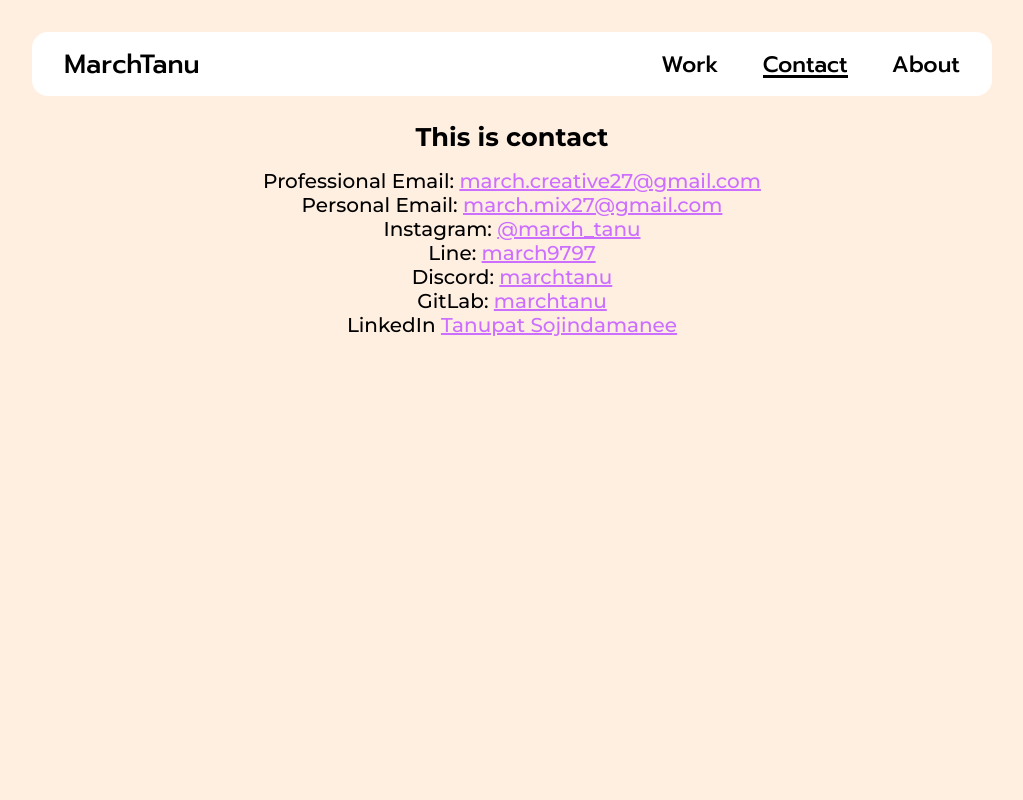
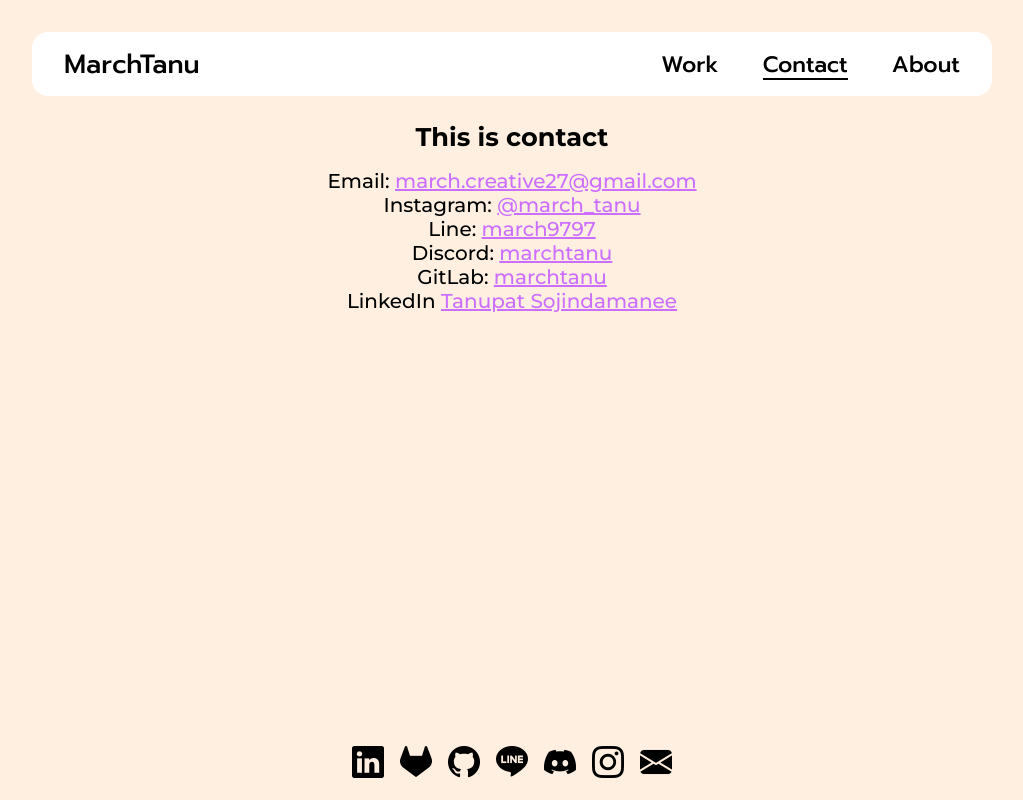
Before and after one commit to march-portfolio/frontend, a Next.js app: page /pages/contact in a window 1280 px wide. Shown: the whole page, without its empty margins (128-1151 px from the left). Built offline with nearby package versions, Linux system fonts and the light colour scheme; a web font is replaced by a local one.

Commit message:
minor fix css

```diff
--- a/src/app/globals.scss
+++ b/src/app/globals.scss
@@ -16,3 +16,31 @@ h1{
     font-size: clamp(1rem,2vw,1.5rem);
   }
 }
+
+.email i:hover {
+  color: #0074d4;
+}
+
+.ig i:hover {
+  color: #e4405f;
+}
+
+.line i:hover {
+  color: #00c300;
+}
+
+.discord i:hover {
+  color: #7289da;
+}
+
+.gitlab i:hover {
+  color: #fc6d26;
+}
+
+.github i:hover {
+  color: #333;
+}
+
+.linkedin i:hover {
+  color: #0077b5;
+}
--- a/src/app/pages/contact/contact.scss
+++ b/src/app/pages/contact/contact.scss
@@ -12,3 +12,17 @@
     }
   }
 }
+.contact_icon{
+  position: fixed;
+  display: flex;
+  justify-content: center;
+  bottom: 0;
+  left: 50%;
+  transform: translate(-50%, -50%);
+  gap: 1rem;
+  font-size: 2rem;
+
+  a{
+    color: black;
+  }
+}
--- a/src/app/pages/contact/page.tsx
+++ b/src/app/pages/contact/page.tsx
@@ -1,26 +1,60 @@
-import './contact.scss';
+import "./contact.scss";
 
-export default function ContactPage(){
-  return(
+export default function ContactPage() {
+  return (
     <>
-    <h1>This is contact</h1>
-    <div className='contact-field'>
-      Professional Email: <a href="mailto:march.creative27@gmail.com"> march.creative27@gmail.com</a>
-      <br/>
-      Personal Email: <a href="mailto:march.mix27@gmail.com"> march.mix27@gmail.com</a>
-      <br/>
-      Instagram: <a href="https://www.instagram.com/marchtanu">@march_tanu</a>
-      <br/>
-      Line: <a href="https://line.me/ti/p/RnNtEUmp5j">march9797</a>
-      <br/>
-      Discord: <a href="https://discordapp.com/users/1312469948391493704"> marchtanu</a>
-      <br/>
-      GitLab: <a href="https://gitlab.com/marchtanu"> marchtanu</a>
-      <br/>
-      LinkedIn <a href="https://www.linkedin.com/in/tanupatsoj/"> Tanupat Sojindamanee</a>
-    </div>
-
-
+      <h1>This is contact</h1>
+      <div className="contact-field">
+        Email:{" "}
+        <a href="mailto:march.creative27@gmail.com">
+          {" "}
+          march.creative27@gmail.com
+        </a>
+        <br />
+        Instagram: <a href="https://www.instagram.com/marchtanu">@march_tanu</a>
+        <br />
+        Line: <a href="https://line.me/ti/p/RnNtEUmp5j">march9797</a>
+        <br />
+        Discord:{" "}
+        <a href="https://discordapp.com/users/1312469948391493704">
+          {" "}
+          marchtanu
+        </a>
+        <br />
+        GitLab: <a href="https://gitlab.com/marchtanu"> marchtanu</a>
+        <br />
+        LinkedIn{" "}
+        <a href="https://www.linkedin.com/in/tanupatsoj/">
+          {" "}
+          Tanupat Sojindamanee
+        </a>
+      </div>
+      <div className="contact_icon">
+        <a className="linkedin" href="https://www.linkedin.com/in/tanupatsoj/">
+          <i className="bi bi-linkedin"></i>
+        </a>
+        <a className="gitlab" href="https://gitlab.com/marchtanu">
+          <i className="bi bi-gitlab"></i>
+        </a>
+        <a className="github" href="https://github.com/marchtanu">
+          <i className="bi bi-github"></i>
+        </a>
+        <a className="line" href="https://line.me/ti/p/RnNtEUmp5j">
+          <i className="bi bi-line"></i>
+        </a>
+        <a
+          className="discord"
+          href="https://discordapp.com/users/1312469948391493704"
+        >
+          <i className="bi bi-discord"></i>
+        </a>
+        <a className="ig" href="https://www.instagram.com/marchtanu">
+          <i className="bi bi-instagram"></i>
+        </a>
+        <a className="email" href="mailto:march.creative27@gmail.com">
+          <i className="bi bi-envelope-fill"></i>
+        </a>
+      </div>
     </>
-  )
+  );
 }
--- a/src/components/navbar/navbar.scss
+++ b/src/components/navbar/navbar.scss
@@ -12,6 +12,7 @@
     border-radius: 1rem;
     width: 70vw;
     height: 2rem;
+    z-index: 99;
   }
   .navlist {
     display: flex;
@@ -35,9 +36,9 @@
       content: "";
       position: absolute;
       left: 0;
-      bottom: 25%;
+      bottom: clamp(-6px, 1vh, 1rem);
       width: 100%;
-      height: 3px;
+      height: 2.5px;
       background-color: black;
       transition: transform 0.2s ease-in-out;
       transform: scaleX(0);
```
Also changed, not shown: src/app/page.module.scss (+29 -34 lines), src/app/page.tsx (+11 -5 lines).
